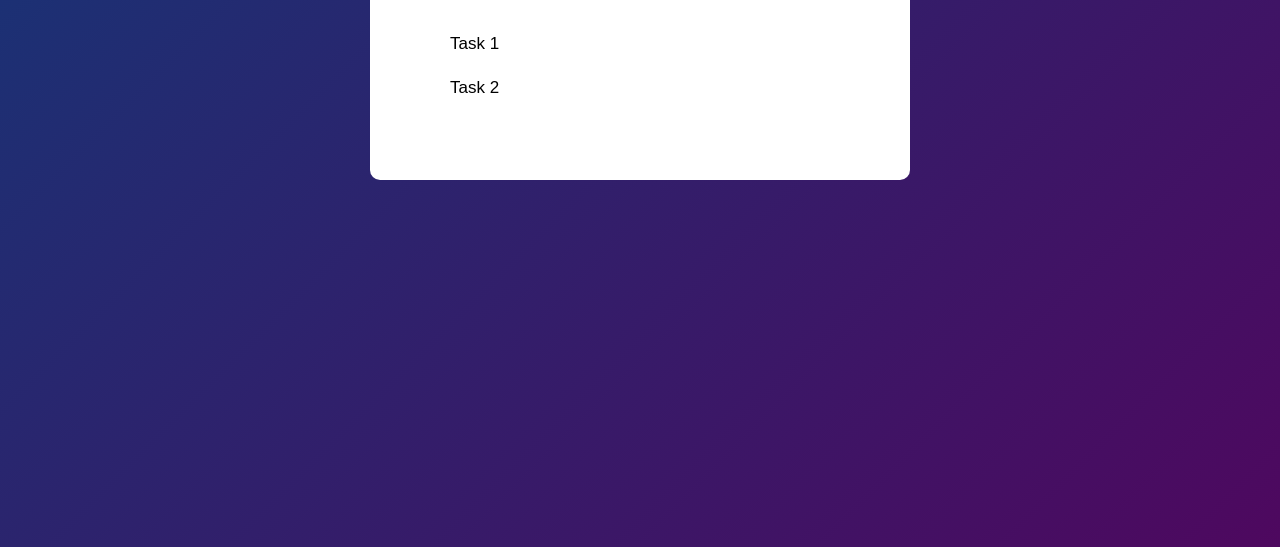
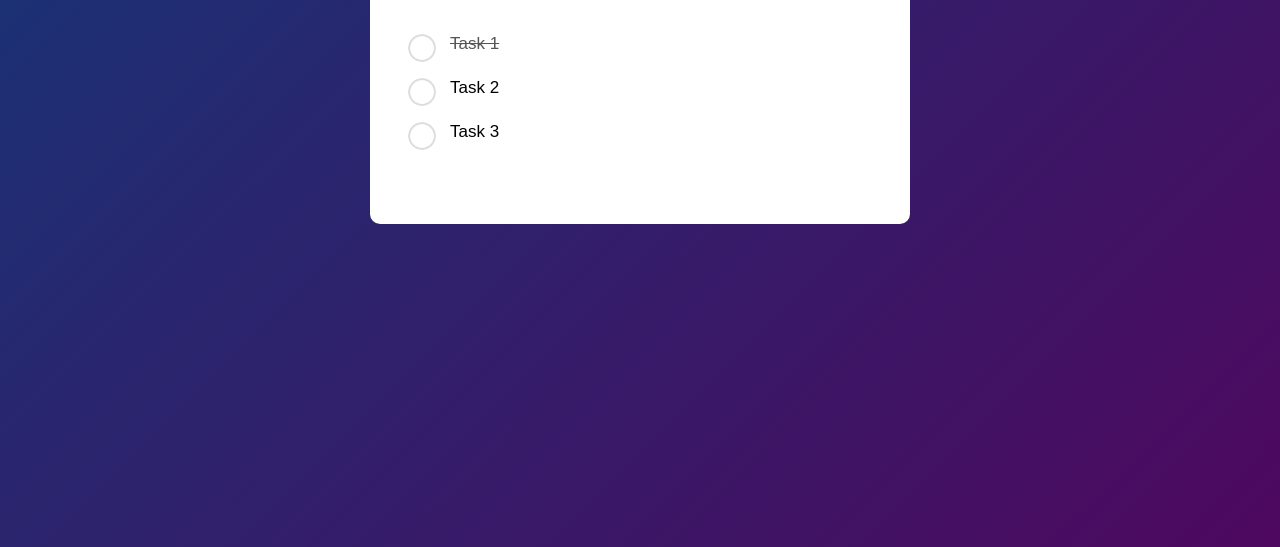
Before and after one commit to selenaassou/to-do-list, a plain HTML site: page index.html in a window 1280 px wide. Shown: the part 253-800 px from the top of the page. Drawn offline with Linux system fonts and the light colour scheme.

Commit message:
styling the task list

```diff
--- a/index.html
+++ b/index.html
@@ -22,8 +22,9 @@
                     <button>Add</button>
                 </div>
                 <ul id="list-container">
-                    <li>Task 1</li>
+                    <li class="checked">Task 1</li>
                     <li>Task 2</li>
+                    <li>Task 3</li>
                 </ul>
         </div>
     </div>
--- a/style.css
+++ b/style.css
@@ -77,6 +77,8 @@ ul li{
     padding: 12px 8px 12px 50px;
     user-select: none;
     cursor: pointer;
+    /* this line showed the unchecked imag ... even after styling "ul li::before" interesting! wpndering why hm ... */
+    position: relative;
 }
 /* The ::before selector inserts something before the content of each selected element(s). */
 ul li::before{
@@ -89,4 +91,12 @@ ul li::before{
     background-size: cover;
     background-position: center;
     top: 12px;
+    left: 8px;
 }
+ul li.checked{
+    color: #555;
+    text-decoration: line-through;
+}
+ul li.checked ::before{
+    background-image: url(images/checked.png)
+}
```
